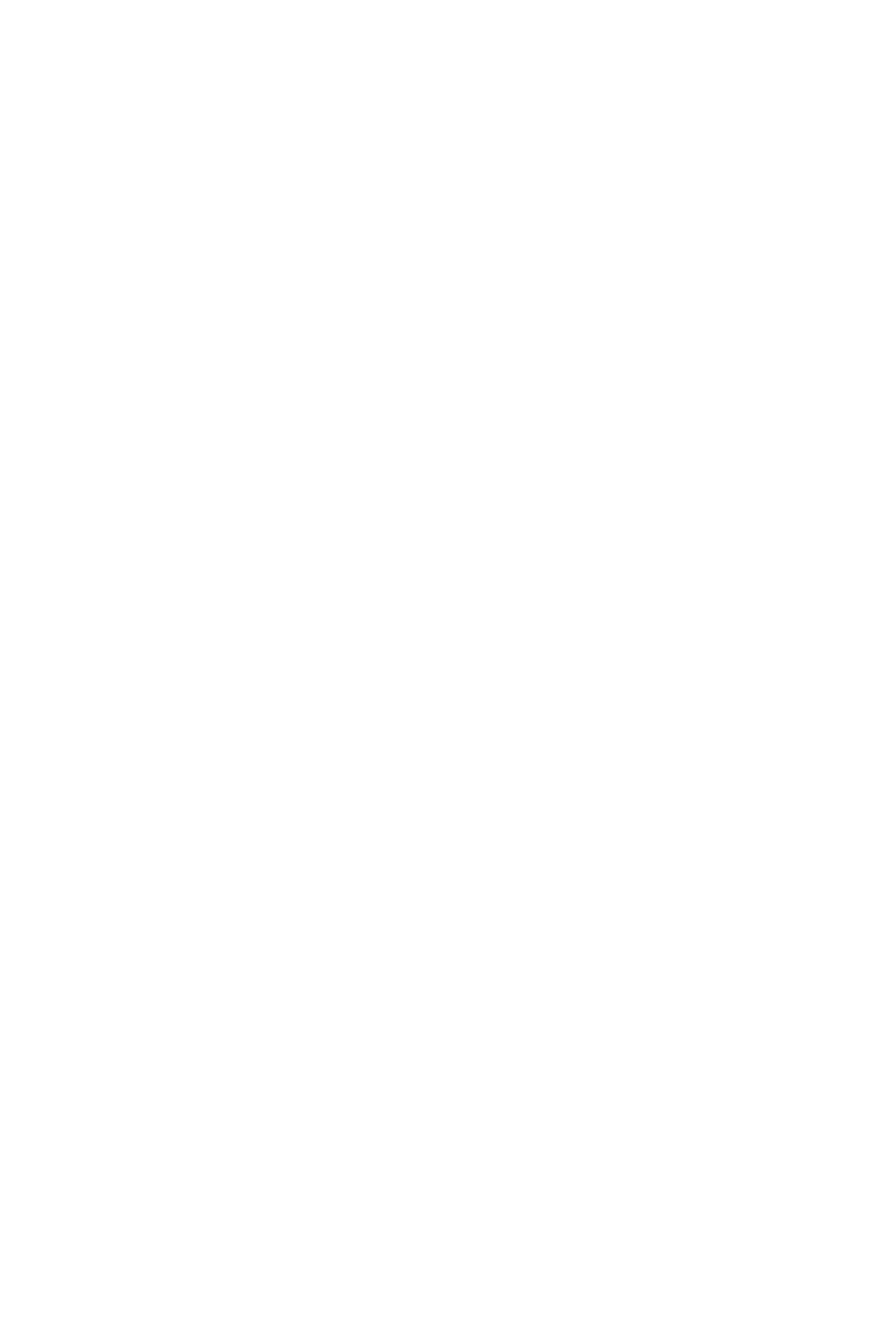
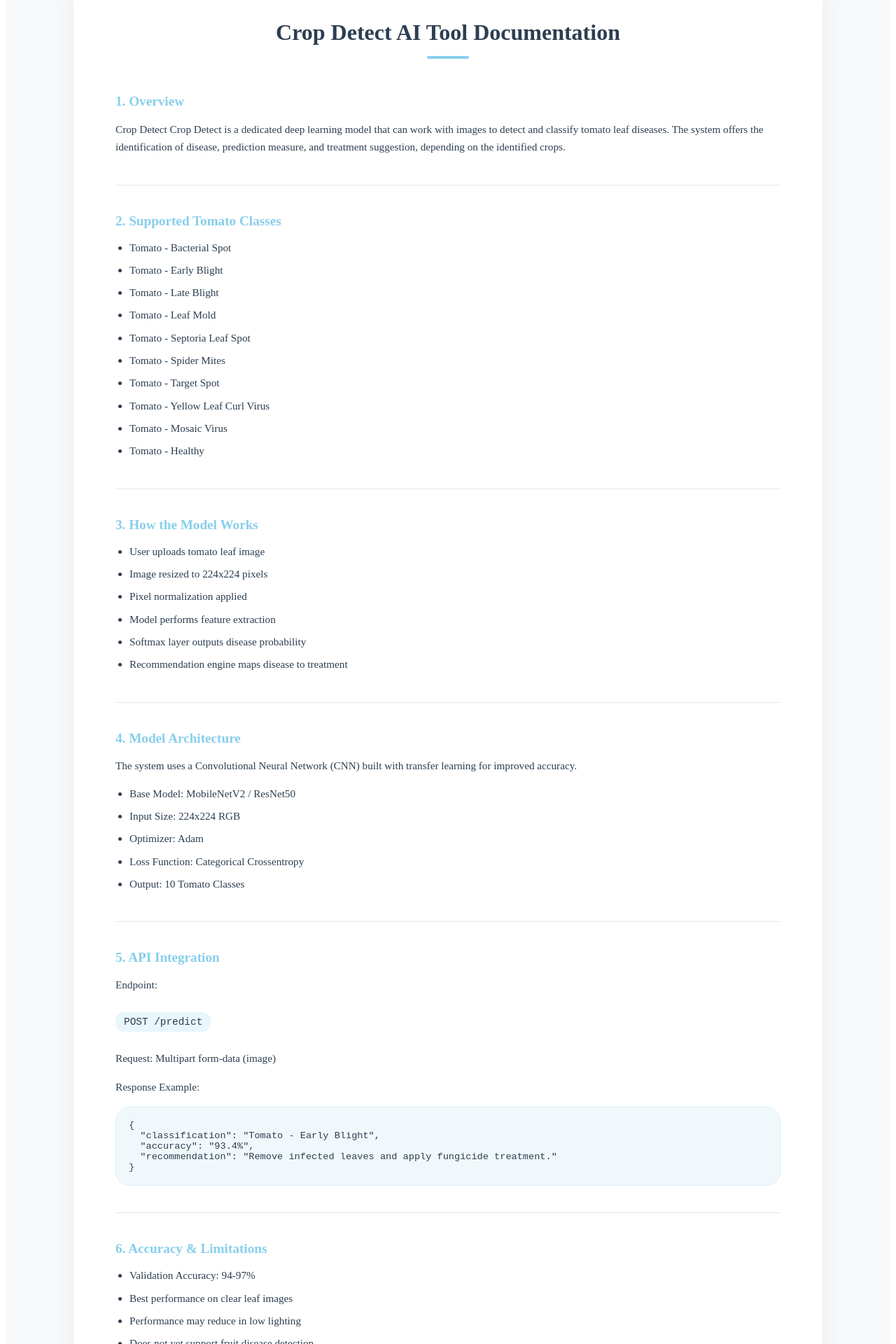
Before and after one commit to martin-m-kinoti/CropDetect, a React (Vite) app: page /documentation in a window 1280 px wide. Before the commit this address had no page. Shown: the part 131-2051 px from the top of the page at 70% size. Before the commit the page ends 800 px from the top, so only its background shows below. Built offline with nearby package versions, Linux system fonts and the light colour scheme.

Commit message:
documentation

```diff
--- a/src/App.jsx
+++ b/src/App.jsx
@@ -5,6 +5,7 @@ import Dashboard from './components/Dashboard';
 import SignUp from './components/Signup';
 import SignIn from './components/Signin';
 import AIModel from './components/AIModel';
+import Documentation from './components/Doc';
 
 function App() {
   return (
@@ -14,6 +15,7 @@ function App() {
         <Route path="/signup" element={<SignUp />} />
         <Route path="/signin" element={<SignIn />} />
         <Route path="/ai-model" element={<AIModel />} />
+        <Route path="/documentation" element={<Documentation />} />
       </Routes>
     </Router>
   )
--- /dev/null
+++ b/src/components/Doc.css
@@ -0,0 +1,120 @@
+.doc-page {
+  background: #f8f9fa;
+  min-height: 100vh;
+  padding: 70px 20px;
+  display: flex;
+  justify-content: center;
+}
+
+.doc-container {
+  background: #ffffff;
+  width: 100%;
+  max-width: 950px;
+  padding: 60px;
+  border-radius: 30px;
+  box-shadow: 0 15px 40px rgba(0, 0, 0, 0.05);
+  color: #2c3e50;
+  transition: 0.3s ease;
+}
+
+/* Title */
+.doc-container h1 {
+  text-align: center;
+  font-size: 2rem;
+  margin-bottom: 50px;
+  color: #2c3e50;
+  position: relative;
+}
+
+.doc-container h1::after {
+  content: "";
+  width: 60px;
+  height: 4px;
+  background: #87ceeb;
+  display: block;
+  margin: 15px auto 0;
+  border-radius: 10px;
+}
+
+.doc-container section {
+  margin-bottom: 40px;
+  padding-bottom: 25px;
+  border-bottom: 1px solid #e6e6e6;
+}
+
+.doc-container section:last-child {
+  border-bottom: none;
+}
+
+.doc-container h2 {
+  font-size: 1.2rem;
+  margin-bottom: 15px;
+  color: #87ceeb;
+  font-weight: 600;
+}
+
+.doc-container p {
+  font-size: 0.95rem;
+  line-height: 1.7;
+  color: #2c3e50;
+}
+
+.doc-container ul {
+  padding-left: 20px;
+  margin-top: 10px;
+}
+
+.doc-container li {
+  margin-bottom: 8px;
+  font-size: 0.95rem;
+  line-height: 1.6;
+}
+
+code {
+  background: #e9f6fc;
+  color: #2c3e50;
+  padding: 6px 12px;
+  border-radius: 12px;
+  font-size: 0.9rem;
+  font-weight: 500;
+  display: inline-block;
+  margin: 10px 0;
+}
+
+pre {
+  background: #f1f8fb;
+  padding: 18px;
+  border-radius: 20px;
+  overflow-x: auto;
+  font-size: 0.85rem;
+  color: #2c3e50;
+  margin-top: 10px;
+  border: 1px solid #d9eef9;
+}
+
+.doc-highlight {
+  background: linear-gradient(135deg, #e3f4fb, #ffffff);
+  padding: 20px;
+  border-radius: 20px;
+  margin-top: 15px;
+}
+
+/* Responsiveness */
+@media (max-width: 768px) {
+  .doc-container {
+    padding: 35px 25px;
+  }
+
+  .doc-container h1 {
+    font-size: 1.6rem;
+  }
+
+  .doc-container h2 {
+    font-size: 1.05rem;
+  }
+
+  .doc-container p,
+  .doc-container li {
+    font-size: 0.9rem;
+  }
+}
--- /dev/null
+++ b/src/components/Doc.jsx
@@ -0,0 +1,120 @@
+import React from "react";
+import "./Doc.css";
+
+function Documentation() {
+  return (
+    <div className="doc-page">
+      <div className="doc-container">
+
+        <h1>Crop Detect AI Tool Documentation</h1>
+
+        <section>
+          <h2>1. Overview</h2>
+          <p>
+            Crop Detect Crop Detect is a dedicated deep learning model that
+            can work with images to detect and classify tomato leaf diseases.
+            The system offers the identification of disease, prediction measure,
+            and treatment suggestion, depending on the identified crops.
+          </p>
+        </section>
+
+        <section>
+          <h2>2. Supported Tomato Classes</h2>
+          <ul>
+            <li>Tomato - Bacterial Spot</li>
+            <li>Tomato - Early Blight</li>
+            <li>Tomato - Late Blight</li>
+            <li>Tomato - Leaf Mold</li>
+            <li>Tomato - Septoria Leaf Spot</li>
+            <li>Tomato - Spider Mites</li>
+            <li>Tomato - Target Spot</li>
+            <li>Tomato - Yellow Leaf Curl Virus</li>
+            <li>Tomato - Mosaic Virus</li>
+            <li>Tomato - Healthy</li>
+          </ul>
+        </section>
+
+        <section>
+          <h2>3. How the Model Works</h2>
+          <ul>
+            <li>User uploads tomato leaf image</li>
+            <li>Image resized to 224x224 pixels</li>
+            <li>Pixel normalization applied</li>
+            <li>Model performs feature extraction</li>
+            <li>Softmax layer outputs disease probability</li>
+            <li>Recommendation engine maps disease to treatment</li>
+          </ul>
+        </section>
+
+        <section>
+          <h2>4. Model Architecture</h2>
+          <p>
+            The system uses a Convolutional Neural Network (CNN) built with
+            transfer learning for improved accuracy.
+          </p>
+          <ul>
+            <li>Base Model: MobileNetV2 / ResNet50</li>
+            <li>Input Size: 224x224 RGB</li>
+            <li>Optimizer: Adam</li>
+            <li>Loss Function: Categorical Crossentropy</li>
+            <li>Output: 10 Tomato Classes</li>
+          </ul>
+        </section>
+
+        <section>
+          <h2>5. API Integration</h2>
+          <p>Endpoint:</p>
+          <code>POST /predict</code>
+          <p>Request: Multipart form-data (image)</p>
+          <p>Response Example:</p>
+          <pre>
+{`{
+  "classification": "Tomato - Early Blight",
+  "accuracy": "93.4%",
+  "recommendation": "Remove infected leaves and apply fungicide treatment."
+}`}
+          </pre>
+        </section>
+
+        <section>
+          <h2>6. Accuracy & Limitations</h2>
+          <ul>
+            <li>Validation Accuracy: 94-97%</li>
+            <li>Best performance on clear leaf images</li>
+            <li>Performance may reduce in low lighting</li>
+            <li>Does not yet support fruit disease detection</li>
+          </ul>
+        </section>
+
+        <section>
+          <h2>7. Dataset Information</h2>
+          <p>
+            The model was trained using a labeled tomato leaf disease dataset
+            containing thousands of annotated images across 10 classes.
+          </p>
+        </section>
+
+        <section>
+          <h2>8. Future Improvements</h2>
+          <ul>
+            <li>Maize and potato disease detection</li>
+            <li>Field-level multi-leaf detection</li>
+            <li>Severity estimation (mild, moderate, severe)</li>
+            <li>Multi-crop expansion (Phase 2) to other crops</li>
+          </ul>
+        </section>
+
+        <section>
+          <h2>9. Support</h2>
+          <p>
+            For technical support or research collaboration:
+            support@cropdetect.ai
+          </p>
+        </section>
+
+      </div>
+    </div>
+  );
+}
+
+export default Documentation;
```
